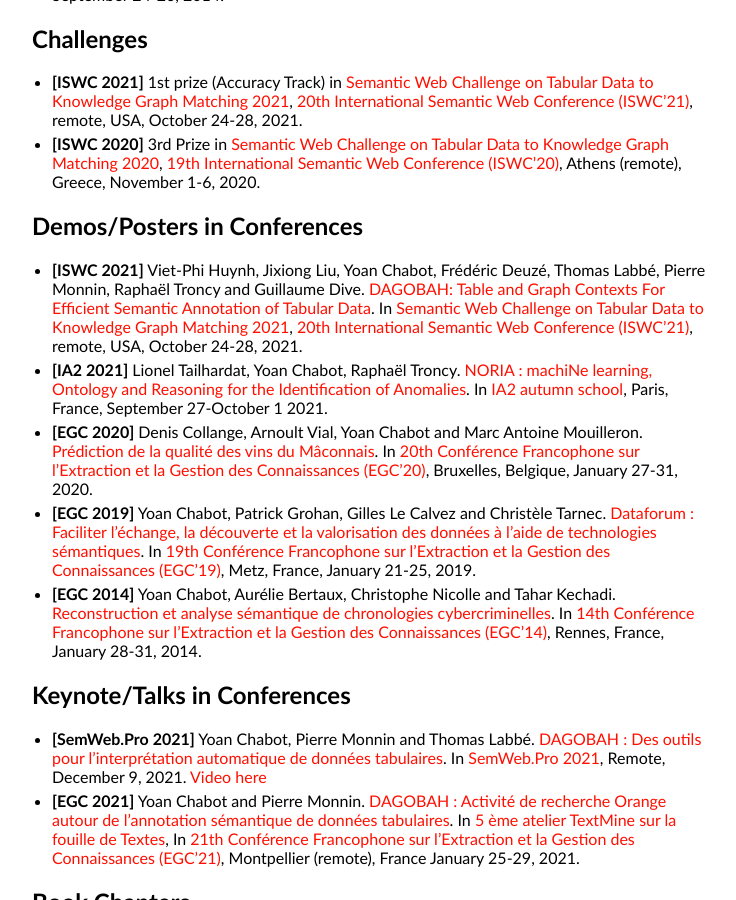
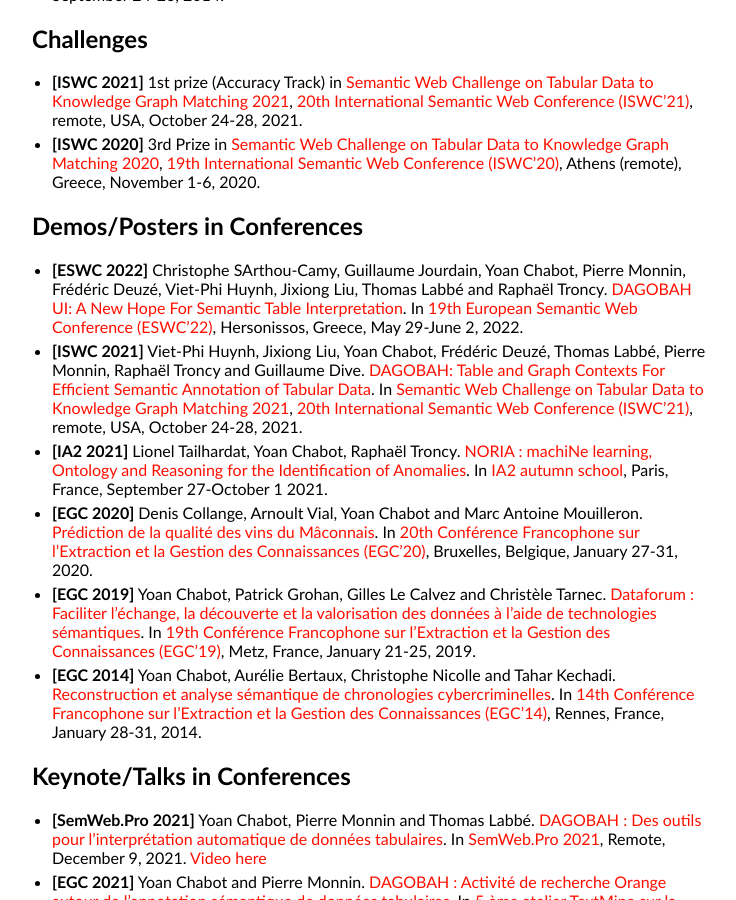
Before and after one commit to yoanchabot/yoanchabot.github.io, a Jekyll site: the page built from publications.md, in a window 1280 px wide and 900 px high, scrolled down 1059 px. Shown: the whole window, without its empty margins (258-994 px from the left). Built offline with Jekyll 4.4.1, drawn with Linux system fonts in a browser that asks for light colours.

Commit message:
Update publications.md

```diff
--- a/publications.md
+++ b/publications.md
@@ -24,6 +24,7 @@
 * <b id="iswc_2020">[ISWC 2020]</b> 3rd Prize in [Semantic Web Challenge on Tabular Data to Knowledge Graph Matching 2020](http://www.cs.ox.ac.uk/isg/challenges/sem-tab/2020/index.html/), [19th International Semantic Web Conference (ISWC'20)](https://iswc2020.semanticweb.org/), Athens (remote), Greece, November 1-6, 2020.
 
 ## Demos/Posters in Conferences
+* <b id="eswc_2022">[ESWC 2022]</b> Christophe SArthou-Camy, Guillaume Jourdain, Yoan Chabot, Pierre Monnin, Frédéric Deuzé, Viet-Phi Huynh, Jixiong Liu, Thomas Labbé and Raphaël Troncy. [DAGOBAH UI: A New Hope For Semantic Table Interpretation](https://github.com/yoanchabot/papers/raw/main/chabot2022.pdf). In [19th European Semantic Web Conference (ESWC'22)]([https://2022.eswc-conferences.org/](https://2022.eswc-conferences.org/)), Hersonissos, Greece, May 29-June 2, 2022.
 * <b id="iswc_2021_c">[ISWC 2021]</b> Viet-Phi Huynh, Jixiong Liu, Yoan Chabot, Frédéric Deuzé, Thomas Labbé, Pierre Monnin, Raphaël Troncy and Guillaume Dive. [DAGOBAH: Table and Graph Contexts For Efficient Semantic Annotation of Tabular Data](https://github.com/yoanchabot/papers/raw/main/dive2021.pdf). In [Semantic Web Challenge on Tabular Data to Knowledge Graph Matching 2021](http://www.cs.ox.ac.uk/isg/challenges/sem-tab/2021/index.html), [20th International Semantic Web Conference (ISWC'21)](https://iswc2021.semanticweb.org/), remote, USA, October 24-28, 2021.
 * <b id="IA2_2021">[IA2 2021]</b> Lionel Tailhardat, Yoan Chabot, Raphaël Troncy. [NORIA : machiNe learning, Ontology and Reasoning for the Identification of Anomalies](https://genears.github.io/pubs/IA2-2021-NORIA-POSTER.pdf). In [IA2 autumn school](https://ia2.gdria.fr/), Paris, France, September 27-October 1 2021.
 * <b id="egc_2020">[EGC 2020]</b> Denis Collange, Arnoult Vial, Yoan Chabot and Marc Antoine Mouilleron. [Prédiction de la qualité des vins du Mâconnais](https://github.com/yoanchabot/papers/raw/main/collange2020c.pdf). In [20th Conférence Francophone sur l'Extraction et la Gestion des Connaissances (EGC'20)](https://egc2020.sciencesconf.org/), Bruxelles, Belgique, January 27-31, 2020.
```
